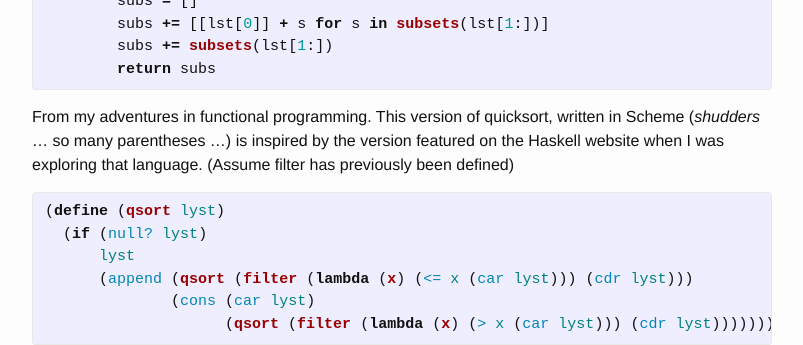
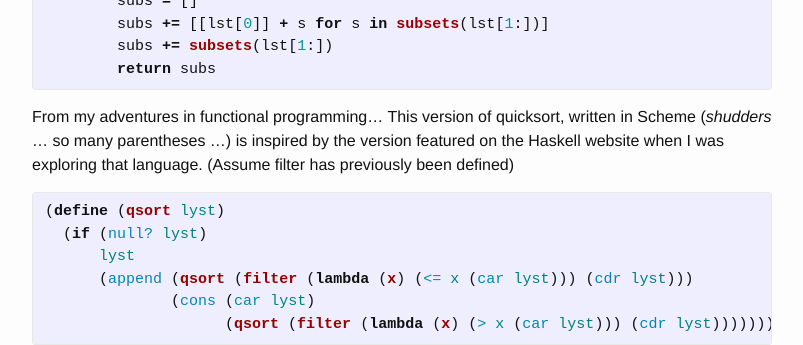
Before and after one commit to ajnam12/ajnam12.github.io, a Jekyll site: the page built from codesnippets.md, in a window 1280 px wide and 900 px high, scrolled down 4230 px. Shown: the part 152-497 px from the top of the window, without its empty margins (238-1041 px from the left). Built offline with Jekyll 4.4.1, drawn with Linux system fonts in a browser that asks for light colours.

```diff
--- a/codesnippets.md
+++ b/codesnippets.md
@@ -212,7 +212,7 @@ def subsets(lst):
         return subs
 
 {% endhighlight %}
-From my adventures in functional programming. This version of quicksort, written in Scheme (*shudders*
+From my adventures in functional programming... This version of quicksort, written in Scheme (*shudders*
 ... so many parentheses ...) is inspired by the version featured
 on the Haskell website when I was exploring that language. (Assume filter has previously been defined)
 
```
